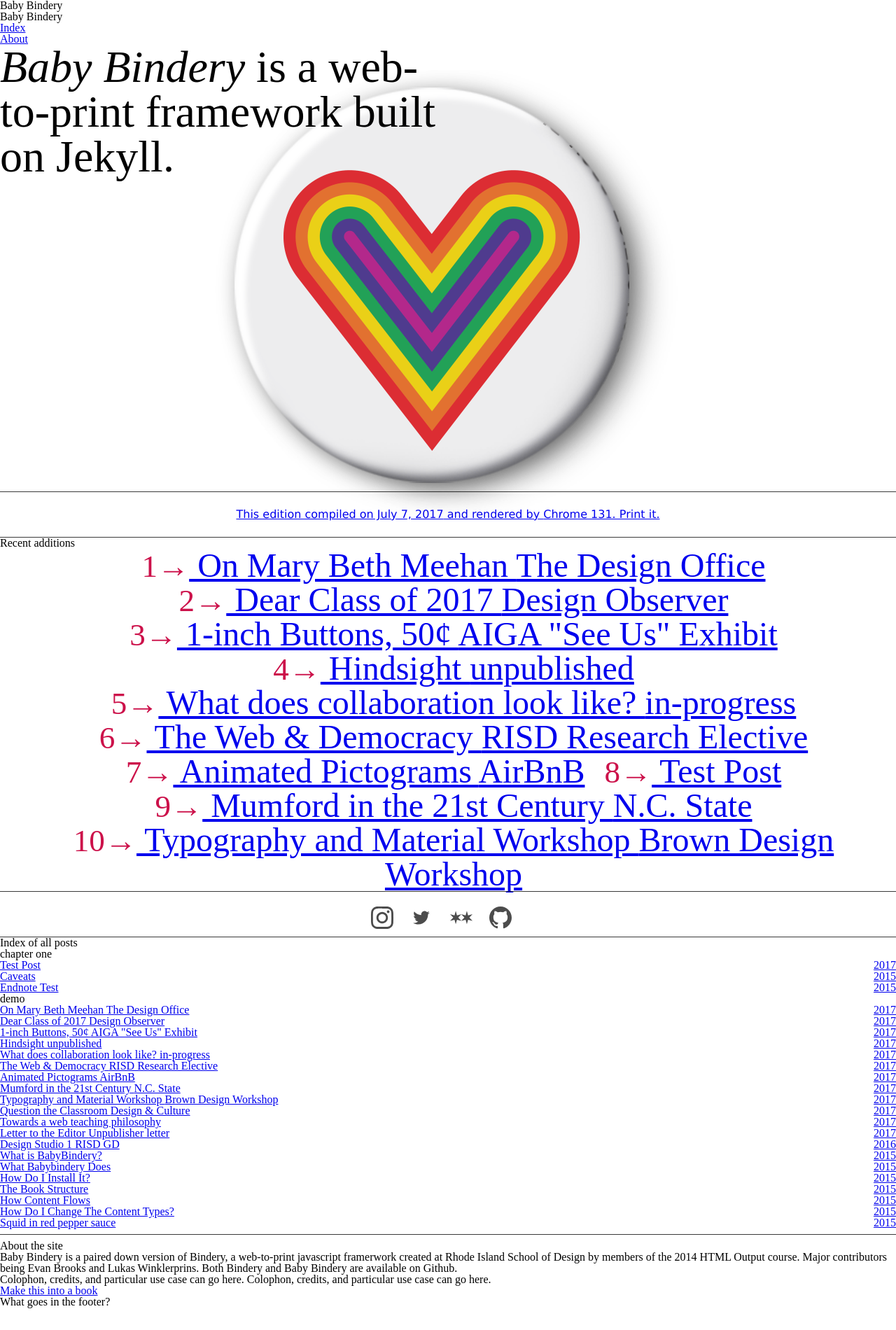
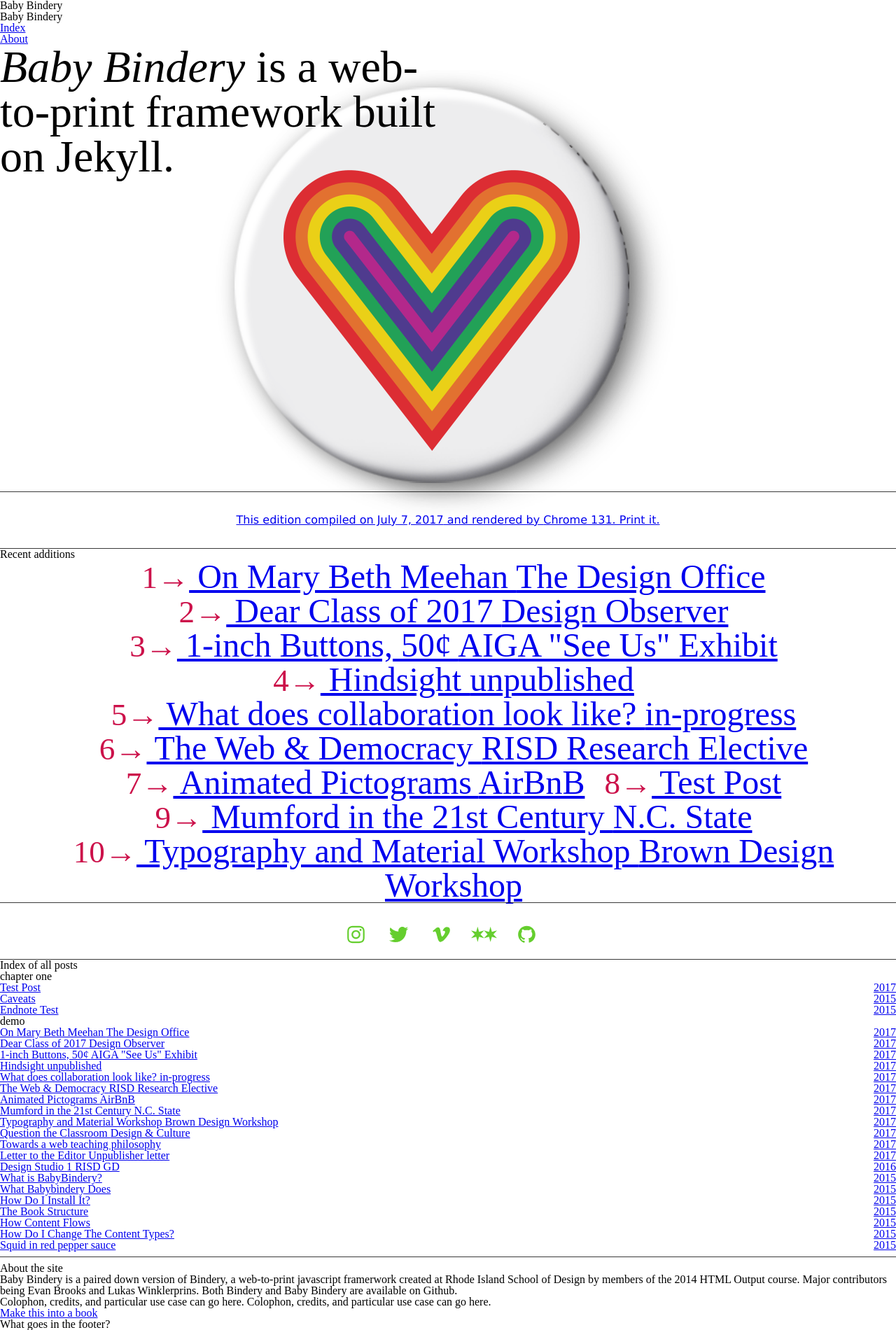
Before and after one commit to thedesignoffice/babybindery, a Jekyll site: the page built from index.html, in a window 1280 px wide. Shown: the whole page at 70% size. Built offline with Jekyll 4.4.1, drawn with Linux system fonts in a browser that asks for light colours; nearby versions of some CDN libraries; library files that are not in the unit come from our copies; before the commit the page ends 1868 px from its top, so only the background shows below that.

Commit message:
social color height

```diff
--- a/_layouts/toc.html
+++ b/_layouts/toc.html
@@ -20,6 +20,8 @@
 
 
   /* toc elements */
+  .stripe { border-top: 1px solid #3a3a3a; text-align: center; padding: 0 4rem; height: 5rem; mix-blend-mode: multiply; border-bottom: 1px solid #3a3a3a;
+    display: grid; justify-content: center; align-content: center; color: #797777; font-family: "DomaineSansText-Italic", "Lucida Grande", verdana, sans-serif;  }
   .output { grid-row: 3 / 4; grid-column: 1 / 4; }
   .sociallinks { grid-row: 5 / 6; grid-column: 1 / 4; }
   .sociallinks li { display: inline-block; margin-right: 1.2rem; }
@@ -27,12 +29,10 @@
   .colophon { grid-row: 8 / 9; grid-column: 2 / 3; }
   hr { grid-row: 7 / 8; grid-column: 1 / 4; width: 100%; background: #3a3a3a; border: none;
     height: 1px; }
-  .stripe { border-top: 1px solid #3a3a3a; text-align: center; padding: 0 4rem; height: 4rem; mix-blend-mode: multiply; border-bottom: 1px solid #3a3a3a;
-    display: grid; justify-content: center; align-content: center; color: #797777; font-family: "DomaineSansText-Italic", "Lucida Grande", verdana, sans-serif;  }
 
 
-  .sociallinks img { height: 3rem; padding-top: .8rem; width: 2rem; opacity: .7; transition: .5s all; }
-  .sociallinks img:hover { opacity: 1; }
+  .sociallinks img { height: 6rem; padding-top: .8rem; width: 2.3rem; opacity: 1; transition: .5s all; }
+  .sociallinks img:hover { opacity: .5; }
 
   .recentadditions { grid-row: 4 / 5; grid-column: 2 / 3; }
   .recentadditions ol { font-size: 3rem; line-height: 100%; text-align: center; list-style-type: none;  }
@@ -154,7 +154,7 @@
       <ul>
       {% if site.instagram_username %}<li><a href="http://instagram.com/{{ site.instagram_username }}"><img src="/img/social/instagram.svg"></a></li>{% endif %}
       {% if site.twitter_username %}<li><a href="http://twitter.com/{{ site.twitter_username }}"><img src="/img/social/twitter.svg"></a></li>{% endif %}
-      {% if site.vimeo %}<li><a href="http://vimeo.com/{{ site.vimeo }}"><img src="/img/social/vimeo.svg"></a></a></li>{% endif %}
+      {% if site.vimeo_username %}<li><a href="http://vimeo.com/{{ site.vimeo }}"><img src="/img/social/vimeo.svg"></a></a></li>{% endif %}
       {% if site.arena_username %}<li><a href="https://www.are.na./{{ site.arena_username }}"><img src="/img/social/arena.svg"></a></a></li>{% endif %}
       {% if site.medium_username %}<li><a href="http://medium.com/@{{ site.medium_username }}"><img src="/img/social/medium.svg"></a></a></li>{% endif %}
       {% if site.github_username %}<li><a href="http://github.com/{{ site.github_username }}"><img src="/img/social/github.svg"></a></a></li>{% endif %}
```
Also changed, not shown: img/social/arena.svg, img/social/facebook.svg, img/social/github.svg, img/social/instagram.svg, img/social/medium.svg, img/social/soundcloud.svg, img/social/twitter.svg, img/social/vimeo.svg, img/social/youtube.svg.
